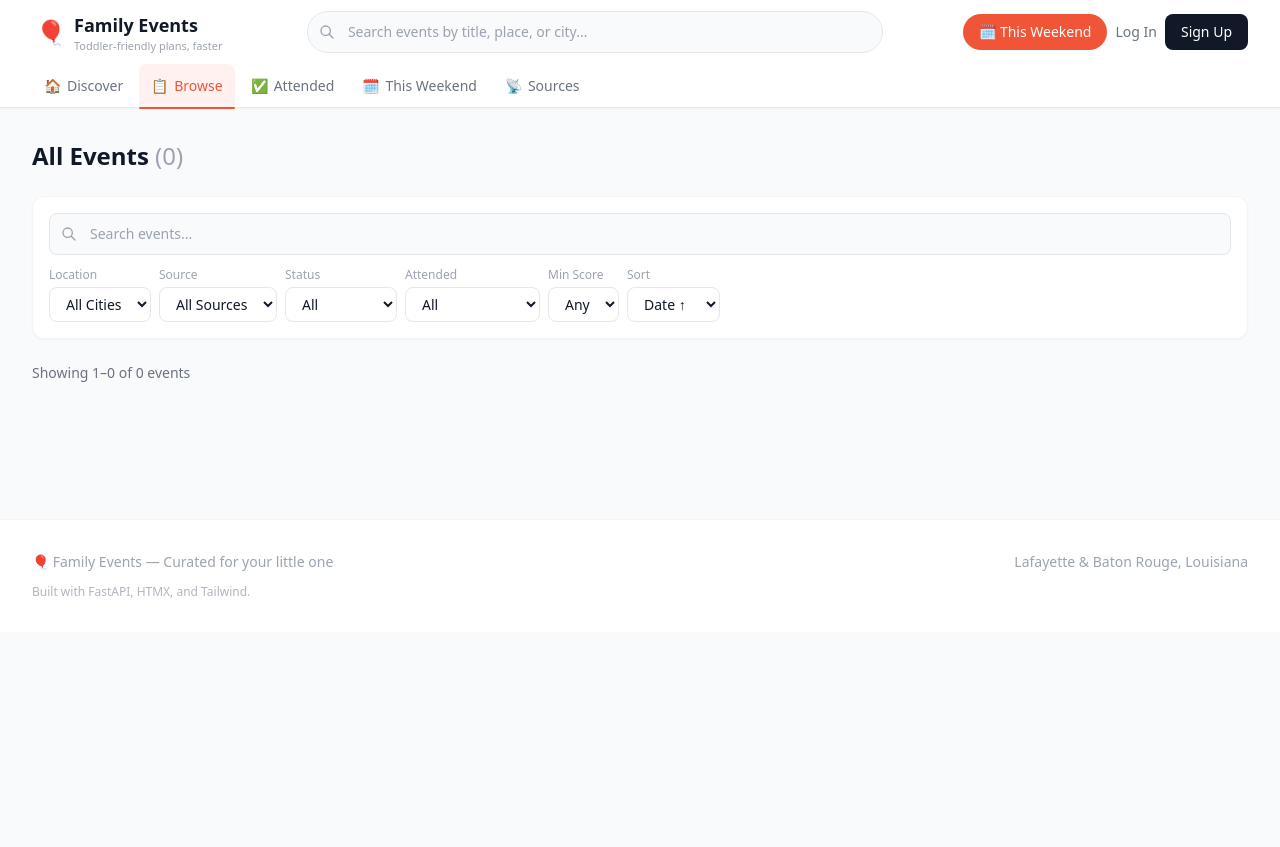
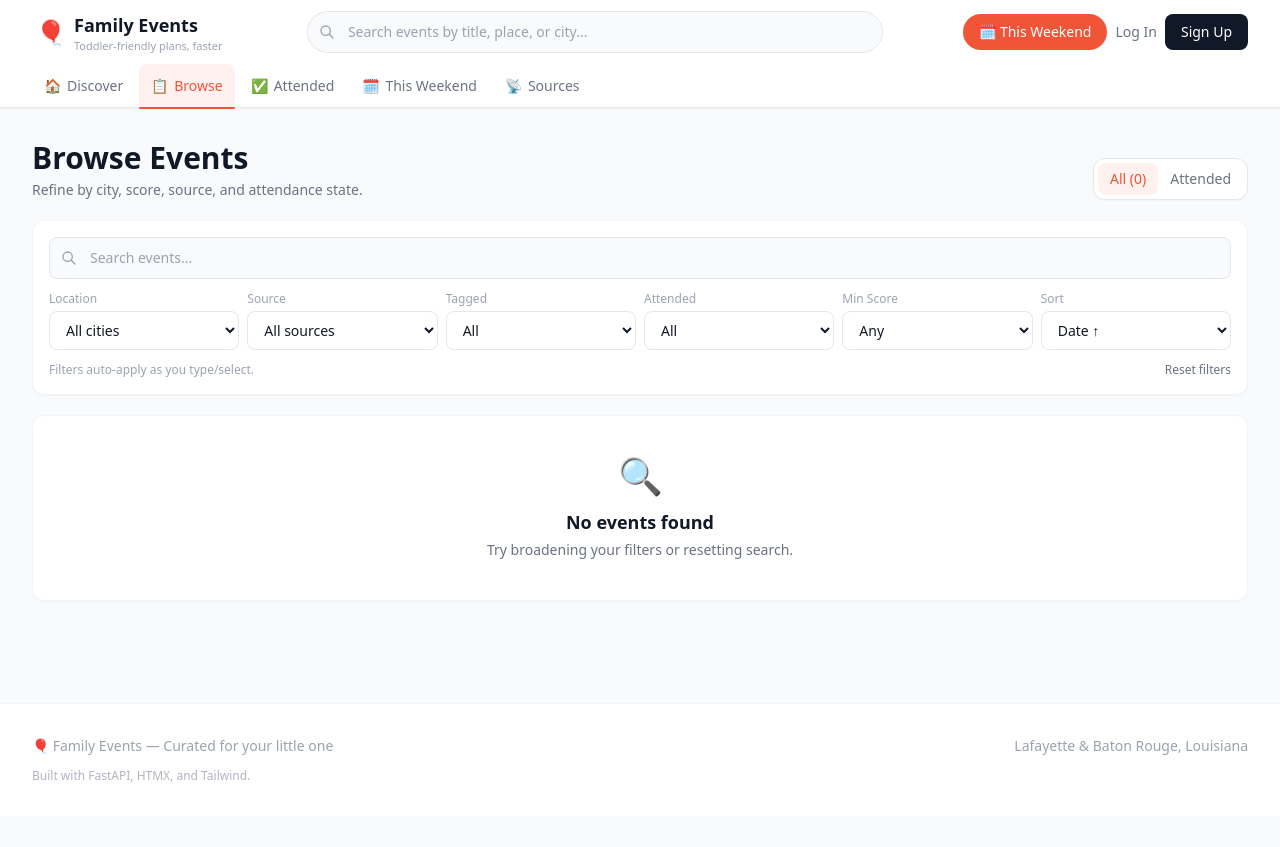
Before and after one commit to HexSleeves/family-events, a FastAPI app: page /events in a window 1280 px wide. Shown: the top 847 px of the page. Before the commit the page ends 598 px from the top, so only its background shows below. Run offline with FastAPI, Linux system fonts and the light colour scheme; style sheets or scripts are compiled from the project's sources; parts of the project's set-up code (start-up, migrations or seed data) failed here and were passed over.

Commit message:
Modernize events and attended views with cleaner filters and empty states
Co-authored-by: Shelley <shelley@exe.dev>

```diff
--- a/src/web/templates/events.html
+++ b/src/web/templates/events.html
@@ -2,16 +2,33 @@
 {% block title %}Browse Events{% endblock %}
 {% block content %}
 
-<div class="animate-fade-in">
-  <h1 class="text-2xl font-bold text-[var(--color-heading)] mb-6">
-    {{ 'Attended Events' if attended == 'yes' else 'All Events' }}
-    <span class="text-[var(--color-faint)] font-normal">({{ total }})</span>
-  </h1>
+{% set in_attended = attended == 'yes' %}
+
+<div class="animate-fade-in space-y-5">
+  <section class="flex flex-col gap-4 sm:flex-row sm:items-end sm:justify-between">
+    <div>
+      <h1 class="text-2xl sm:text-3xl font-bold text-[var(--color-heading)]">
+        {{ 'Attended Events' if in_attended else 'Browse Events' }}
+      </h1>
+      <p class="mt-1 text-sm text-[var(--color-muted)]">Refine by city, score, source, and attendance state.</p>
+    </div>
+
+    <div class="inline-flex items-center rounded-xl border border-[var(--color-edge)] bg-[var(--color-surface)] p-1 shadow-[var(--shadow-xs)]">
+      <a href="/events"
+        class="px-3 py-1.5 rounded-lg text-sm font-medium transition-colors {% if not in_attended %}bg-[var(--color-brand-light)] text-[var(--color-brand)]{% else %}text-[var(--color-muted)] hover:text-[var(--color-heading)]{% endif %}">
+        All ({{ total }})
+      </a>
+      <a href="/events?attended=yes"
+        class="px-3 py-1.5 rounded-lg text-sm font-medium transition-colors {% if in_attended %}bg-[var(--color-brand-light)] text-[var(--color-brand)]{% else %}text-[var(--color-muted)] hover:text-[var(--color-heading)]{% endif %}">
+        Attended
+      </a>
+    </div>
+  </section>
 
   {# ═══ FILTER BAR ═══ #}
   <form id="events-form" hx-get="/events" hx-target="#events-results" hx-swap="innerHTML" hx-push-url="true"
       hx-trigger="submit, change from:.auto-submit" hx-indicator="#events-results-wrapper"
-      class="bg-[var(--color-surface)] rounded-xl p-4 border border-[var(--color-edge-subtle)] shadow-[var(--shadow-xs)] mb-6 space-y-3">
+      class="bg-[var(--color-surface)] rounded-xl border border-[var(--color-edge-subtle)] shadow-[var(--shadow-xs)] p-4 space-y-3">
 
     {# Search bar #}
     <div class="relative">
@@ -24,20 +41,20 @@
           hx-trigger="keyup changed delay:300ms" hx-include="#events-form" hx-indicator="#events-results-wrapper" />
     </div>
 
-    {# Filter chips row #}
-    <div class="flex flex-wrap gap-2 items-end">
+    {# Filters #}
+    <div class="grid grid-cols-2 md:grid-cols-3 xl:grid-cols-6 gap-2">
       {% for name, label, options in [
         ('city', 'Location', cities),
         ('source', 'Source', sources),
-        ('tagged', 'Status', ['yes', 'no']),
+        ('tagged', 'Tagged', ['yes', 'no']),
         ('attended', 'Attended', ['yes', 'no']),
         ('score_min', 'Min Score', range(1, 11)),
         ('sort', 'Sort', [('start_time', 'Date ↑'), ('-start_time', 'Date ↓'), ('-score', 'Score ↓'), ('title', 'Title')])
       ] %}
-      <div class="flex flex-col">
-        <label class="text-xs text-[var(--color-faint)] font-medium mb-1">{{ label }}</label>
+      <label class="flex flex-col gap-1">
+        <span class="text-xs text-[var(--color-faint)] font-medium">{{ label }}</span>
         <select name="{{ name }}"
-            class="auto-submit border border-[var(--color-edge)] rounded-lg px-3 py-1.5 text-sm bg-[var(--color-surface)] text-[var(--color-heading)] focus:outline-hidden focus:ring-2 focus:ring-[var(--color-brand)]/30">
+            class="auto-submit border border-[var(--color-edge)] rounded-lg px-3 py-2 text-sm bg-[var(--color-surface)] text-[var(--color-heading)] focus:outline-hidden focus:ring-2 focus:ring-[var(--color-brand)]/30">
           {% if name == 'sort' %}
             {% for val, lbl in options %}
             <option value="{{ val }}" {{ 'selected' if sort==val }}>{{ lbl }}</option>
@@ -49,31 +66,36 @@
           {% elif name == 'attended' %}
             <option value="">All</option>
             <option value="yes" {{ 'selected' if attended=='yes' }}>Attended</option>
-            <option value="no" {{ 'selected' if attended=='no' }}>Not Attended</option>
+            <option value="no" {{ 'selected' if attended=='no' }}>Not attended</option>
           {% elif name == 'score_min' %}
             <option value="">Any</option>
             {% for v in options %}
             <option value="{{ v }}" {{ 'selected' if score_min is not none and score_min==v }}>{{ v }}+</option>
             {% endfor %}
           {% elif name == 'city' %}
-            <option value="">All Cities</option>
+            <option value="">All cities</option>
             {% for c in options %}
             <option value="{{ c }}" {{ 'selected' if city==c }}>{{ c }}</option>
             {% endfor %}
           {% else %}
-            <option value="">All Sources</option>
+            <option value="">All sources</option>
             {% for s in options %}
             <option value="{{ s }}" {{ 'selected' if source==s }}>{{ s }}</option>
             {% endfor %}
           {% endif %}
         </select>
-      </div>
+      </label>
       {% endfor %}
+    </div>
+
+    <div class="flex items-center justify-between gap-3">
+      <p class="text-xs text-[var(--color-faint)]">Filters auto-apply as you type/select.</p>
+      <a href="/events" class="text-xs font-medium text-[var(--color-muted)] hover:text-[var(--color-heading)]">Reset filters</a>
     </div>
   </form>
 
   {# ═══ RESULTS ═══ #}
-  <div id="events-results-wrapper" class="relative">
+  <div id="events-results-wrapper" class="relative min-h-48">
     {# Skeleton overlay #}
     <div class="skeleton-overlay">
       <div class="grid grid-cols-1 sm:grid-cols-2 lg:grid-cols-3 xl:grid-cols-4 gap-4 p-4">
--- a/src/web/templates/partials/_events_table.html
+++ b/src/web/templates/partials/_events_table.html
@@ -1,12 +1,18 @@
 {# Events results: card grid + pagination #}
 
-{# Result count #}
+{% if total == 0 %}
+<section class="rounded-xl border border-[var(--color-edge-subtle)] bg-[var(--color-surface)] p-10 text-center shadow-[var(--shadow-xs)] animate-fade-in-up">
+  <div class="text-4xl mb-3">🔍</div>
+  <h2 class="text-lg font-semibold text-[var(--color-heading)]">No events found</h2>
+  <p class="mt-1 text-sm text-[var(--color-muted)]">Try broadening your filters or resetting search.</p>
+</section>
+{% else %}
 <p class="text-sm text-[var(--color-muted)] mb-4">
   Showing {{ (page - 1) * per_page + 1 }}–{{ [page * per_page, total] | min }} of {{ total }} events
 </p>
 
 {% if attended == 'yes' %}
-<form id="bulk-unattend-form" class="mb-4 flex items-center justify-between gap-3 rounded-xl border border-[var(--color-edge-subtle)] bg-[var(--color-surface)] px-4 py-3">
+<form id="bulk-unattend-form" class="mb-4 flex flex-wrap items-center justify-between gap-3 rounded-xl border border-[var(--color-edge-subtle)] bg-[var(--color-surface)] px-4 py-3 shadow-[var(--shadow-xs)]">
   <label class="inline-flex items-center gap-2 text-sm text-[var(--color-body)]">
     <input id="select-all-attended" type="checkbox" class="rounded border-[var(--color-edge)]" />
     Select all on page
@@ -29,23 +35,17 @@
                   else "score-high" if score is not none and score <= 8
                   else "score-top" if score is not none
                   else "" %}
-  {% set score_bg = "score-bg-low" if score is not none and score <= 3
-                else "score-bg-mid" if score is not none and score <= 6
-                else "score-bg-high" if score is not none and score <= 8
-                else "score-bg-top" if score is not none
-                else "" %}
 
-  <div
-     class="group block bg-[var(--color-surface)] rounded-xl border border-[var(--color-edge-subtle)] shadow-[var(--shadow-card)] hover:shadow-[var(--shadow-card-hover)] hover:-translate-y-1 transition-all duration-200 overflow-hidden animate-fade-in-up stagger-{{ [loop.index0 % 8, 9] | min }}">
-
-    {# Image #}
+  <article class="group block bg-[var(--color-surface)] rounded-xl border border-[var(--color-edge-subtle)] shadow-[var(--shadow-card)] hover:shadow-[var(--shadow-card-hover)] hover:-translate-y-1 transition-all duration-200 overflow-hidden animate-fade-in-up stagger-{{ [loop.index0 % 8, 9] | min }}">
+    <a href="/event/{{ event.id }}" class="block">
       <div class="relative aspect-[16/10] overflow-hidden">
         {% if attended == 'yes' %}
-      <label class="absolute top-2 right-2 z-10 inline-flex items-center gap-1 rounded-md bg-white/90 px-2 py-1 text-xs font-medium text-[var(--color-body)] backdrop-blur-sm">
+        <label class="absolute top-2 right-2 z-10 inline-flex items-center gap-1 rounded-md bg-white/90 px-2 py-1 text-xs font-medium text-[var(--color-body)] backdrop-blur-sm" onclick="event.stopPropagation();">
           <input type="checkbox" name="event_ids" value="{{ event.id }}" class="attended-select rounded border-[var(--color-edge)]" />
           Select
         </label>
         {% endif %}
+
         {% if event.image_url %}
         <img src="{{ event.image_url }}" alt="{{ event.title }}" class="w-full h-full object-cover group-hover:scale-105 transition-transform duration-300" loading="lazy" />
         {% else %}
@@ -54,7 +54,6 @@
         </div>
         {% endif %}
 
-      {# Score badge #}
         {% if score is not none %}
         <div class="absolute top-2.5 left-2.5">
           <span class="inline-flex items-center gap-1 px-2 py-0.5 rounded-full text-sm font-semibold bg-white/90 backdrop-blur-sm shadow-xs {{ score_class }}">
@@ -63,7 +62,6 @@
         </div>
         {% endif %}
 
-      {# Free badge #}
         {% if event.is_free %}
         <span class="absolute bottom-2.5 left-2.5 px-2 py-0.5 rounded-full text-xs font-semibold bg-[var(--color-success)] text-white shadow-xs">Free</span>
         {% endif %}
@@ -71,8 +69,8 @@
         <span class="absolute bottom-2.5 right-2.5 px-2 py-0.5 rounded-full text-xs font-semibold bg-[var(--color-info-light)] text-[var(--color-info)] shadow-xs">Attended</span>
         {% endif %}
       </div>
+    </a>
 
-    {# Content #}
     <div class="p-3.5">
       <div class="flex items-center gap-2 text-xs text-[var(--color-faint)] mb-1.5">
         <span>{{ event.start_time.strftime('%a %b %d') }}</span>
@@ -93,7 +91,7 @@
       </div>
       {% endif %}
     </div>
-  </div>
+  </article>
   {% endfor %}
 </div>
 
@@ -129,7 +127,6 @@
 {# ═══ PAGINATION ═══ #}
 {% if total_pages > 1 %}
 <nav class="flex items-center justify-center gap-1 mt-6" aria-label="Pagination">
-  {# Previous #}
   {% if page > 1 %}
   <button hx-get="/events?page={{ page - 1 }}&q={{ q }}&city={{ city }}&source={{ source }}&tagged={{ tagged }}&attended={{ attended }}&score_min={{ score_min or '' }}&sort={{ sort }}"
           hx-target="#events-results" hx-swap="innerHTML" hx-push-url="true"
@@ -138,7 +135,6 @@
   </button>
   {% endif %}
 
-  {# Page numbers #}
   {% for p in range(1, total_pages + 1) %}
     {% if p == page %}
     <span class="min-w-[40px] min-h-[40px] inline-flex items-center justify-center rounded-lg bg-[var(--color-brand)] text-white text-sm font-semibold">{{ p }}</span>
@@ -153,7 +149,6 @@
     {% endif %}
   {% endfor %}
 
-  {# Next #}
   {% if page < total_pages %}
   <button hx-get="/events?page={{ page + 1 }}&q={{ q }}&city={{ city }}&source={{ source }}&tagged={{ tagged }}&attended={{ attended }}&score_min={{ score_min or '' }}&sort={{ sort }}"
           hx-target="#events-results" hx-swap="innerHTML" hx-push-url="true"
@@ -163,3 +158,4 @@
   {% endif %}
 </nav>
 {% endif %}
+{% endif %}
```
Lines whose indentation alone changed are shown as unchanged.
